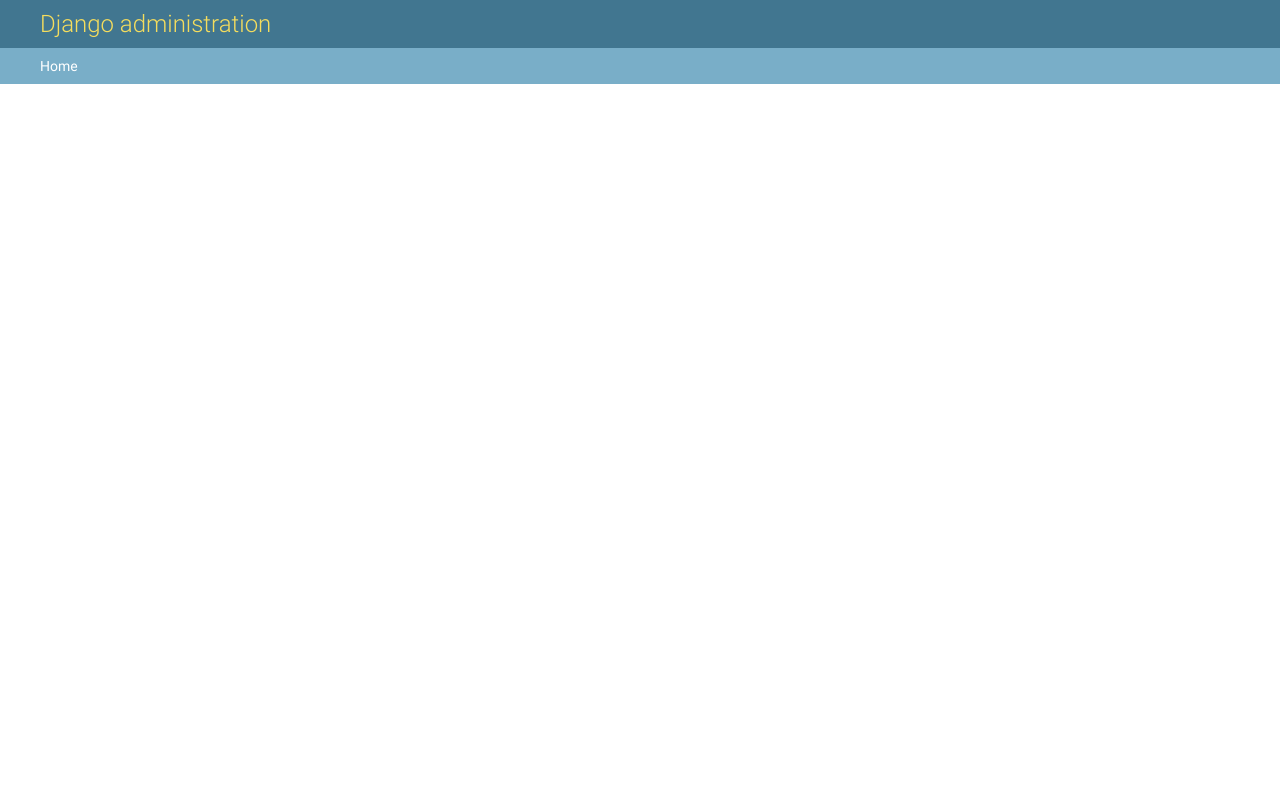
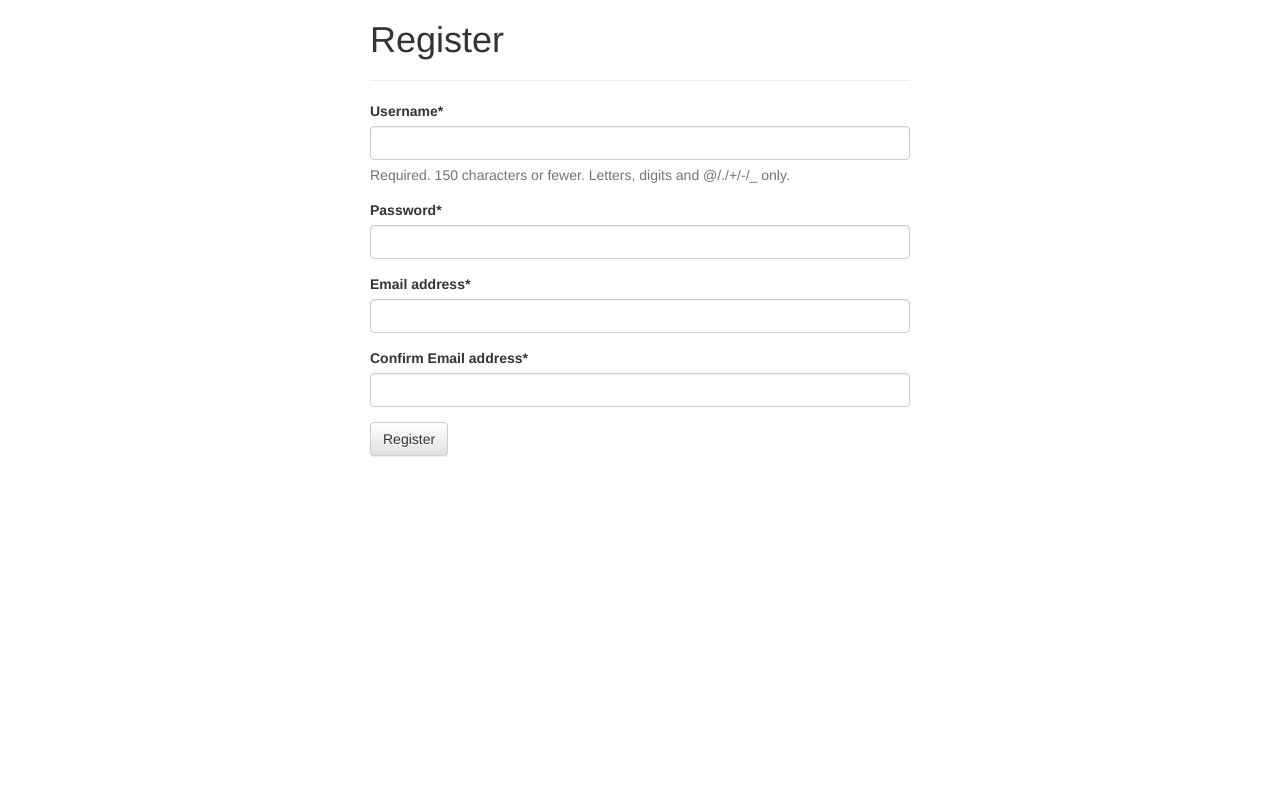
Before and after one commit to dawidPyth/pite_project, a Django app: page /register/ in a window 1280 px wide. Run offline with Django 3.2, Linux system fonts and the light colour scheme; some libraries are stand-ins or nearby versions.

Commit message:
new html views - still problem with extracting data from forms

```diff
--- a/english_elearning/english_elearning/login/forms.py
+++ b/english_elearning/english_elearning/login/forms.py
@@ -1,9 +1,49 @@
-from django.contrib.auth.forms import AuthenticationForm
+from django.contrib.auth import (authenticate, get_user_model)
 from django import forms
 
 # If you don't do this you cannot use Bootstrap CSS
-class LoginForm(AuthenticationForm):
-    username = forms.CharField(label="Username", max_length=30,
-                               widget=forms.TextInput(attrs={'class': 'form-control', 'name': 'username'}))
-    password = forms.CharField(label="Password", max_length=30,
-                               widget=forms.TextInput(attrs={'class': 'form-control', 'name': 'password'}))
+
+User = get_user_model()
+
+
+class UserLoginForm(forms.Form):
+    username = forms.CharField()
+    password = forms.CharField(widget=forms.PasswordInput)
+
+    def clean(self, *args, **kwargs):
+        username = self.cleaned_data.get("username")
+        password = self.cleaned_data.get("password")
+        if username and password:
+            user = authenticate(username=username, password=password)
+            if not user:
+                raise forms.ValidationError("This user not exist")
+            if not user.check_password(password):
+                raise forms.ValidationError("Incorrect password")
+            if not user.is_active:
+                raise forms.ValidationError("User is inactive")
+            return super(UserLoginForm, self).clean(*args, **kwargs)
+
+
+class UserRegisterForm(forms.ModelForm):
+    email = forms.EmailField(label='Email address')
+    email2 = forms.EmailField(label='Confirm Email address')
+    password = forms.CharField(widget=forms.PasswordInput)
+
+    class Meta:
+        model = User
+        fields = [
+            'username',
+            'password',
+            'email',
+            'email2'
+        ]
+
+    def clean(self, *args, **kwargs):
+        email = self.cleaned_data.get('email')
+        email2 = self.cleaned_data.get('email2')
+        if email != email2:
+            raise forms.ValidationError("Emails must match")
+        email_qs = User.objects.filter(email=email)
+        if email_qs.exists():
+            raise forms.ValidationError("Email exists")
+        return super(UserRegisterForm,self).clean(*args, **kwargs)
--- a/english_elearning/english_elearning/login/views.py
+++ b/english_elearning/english_elearning/login/views.py
@@ -1,6 +1,7 @@
 from django.shortcuts import render, redirect
 from django.contrib.auth.decorators import login_required
-from django.contrib.auth.forms import UserCreationForm
+from django.contrib.auth import (authenticate, get_user_model, login, logout)
+from .forms import UserLoginForm, UserRegisterForm
 # Create your views here.
 # this login required decorator is to not allow to any
 # view without authenticating
@@ -8,14 +9,40 @@ from django.contrib.auth.forms import UserCreationForm
 def home(request):
     return render(request,"home.html")
 
-def register(request):
-   if request.method == 'POST':
-       form = UserCreationForm(request.POST)
-       if form.is_valid():
-           form.save()
-           return redirect('/')
-   else:
-        form = UserCreationForm()
 
-        args = {'form': form}
-        return render(request, 'reg_form.html', args)
+def login_view(request):
+    print(request.user.is_authenticated())
+    title = "Login"
+    form = UserLoginForm(request.POST or None)
+    if form.is_valid():
+        username = form.cleaned_data.get("username")
+        password = form.cleaned_data.get("password")
+        user = authenticate(username=username, password=password)
+        login(request, user)
+        print(request.user.is_authenticated())
+        return redirect("/")
+    return render(request, 'login.html', {"form":form, "title": title})
+
+
+def logout_view(request):
+    logout(request)
+    return render(request, 'logout.html', {})
+
+
+def register_view(request):
+    title = 'Register'
+    form = UserRegisterForm(request.POST or None)
+    request.user.is_authenticated()
+    if form.is_valid():
+        user = form.save(commit=False)
+        password = form.cleaned_data.get("password")
+        user.set_password(password)
+        user.save()
+        user.backend = 'django.contrib.auth.backends.ModelBackend'
+        login(request, user)
+        return redirect("/")
+    context = {
+        "form": form,
+        "title": title
+    }
+    return render(request, 'form.html', context)
--- a/english_elearning/english_elearning/urls.py
+++ b/english_elearning/english_elearning/urls.py
@@ -16,13 +16,13 @@ Including another URLconf
 from django.conf.urls import url, include
 from django.contrib import admin
 from django.contrib.auth import views
-from login.views import register
+from login.views import (login_view, logout_view, register_view)
 
 urlpatterns = [
     url(r'^admin/', admin.site.urls),
     url(r'', include('translations_module.urls')),
     url(r'', include('english_elearning.login.urls')),
-    url(r'^login/$', views.login, {'template_name': 'login.html'}),
-    url(r'^logout/$', views.logout, {'template_name': 'logout.html'}),
-    url(r'^register/$', register, name='reg_form.html'),
+    url(r'^login/$', login_view, name='login'),
+    url(r'^register/$', register_view, name='register'),
+    url(r'^logout/$', logout_view, name='logout'),
 ]
--- a/english_elearning/translations_module/templates/base.html
+++ b/english_elearning/translations_module/templates/base.html
@@ -1,88 +1,93 @@
-{% load i18n admin_static %}<!DOCTYPE html>
-{% get_current_language as LANGUAGE_CODE %}{% get_current_language_bidi as LANGUAGE_BIDI %}
-<html lang="{{ LANGUAGE_CODE|default:"en-us" }}" {% if LANGUAGE_BIDI %}dir="rtl"{% endif %}>
+{% load staticfiles %}
+<!--DOCTYPE html -->
+<html>
 <head>
-<title>{% block title %}{% endblock %}</title>
-<link rel="stylesheet" type="text/css" href="{% block stylesheet %}{% static "admin/css/base.css" %}{% endblock %}" />
-{% block extrastyle %}{% endblock %}
-{% if LANGUAGE_BIDI %}<link rel="stylesheet" type="text/css" href="{% block stylesheet_rtl %}{% static "admin/css/rtl.css" %}{% endblock %}" />{% endif %}
-{% block extrahead %}{% endblock %}
-{% block blockbots %}<meta name="robots" content="NONE,NOARCHIVE" />{% endblock %}
+<title>{% block head_title %}Advancing the Blog{% endblock head_title %}</title>
+<!-- Latest compiled and minified CSS -->
+<link rel="stylesheet" href="https://maxcdn.bootstrapcdn.com/bootstrap/3.3.6/css/bootstrap.min.css" integrity="sha384-1q8mTJOASx8j1Au+a5WDVnPi2lkFfwwEAa8hDDdjZlpLegxhjVME1fgjWPGmkzs7" crossorigin="anonymous">
+
+<!-- Optional theme -->
+<link rel="stylesheet" href="https://maxcdn.bootstrapcdn.com/bootstrap/3.3.6/css/bootstrap-theme.min.css" integrity="sha384-fLW2N01lMqjakBkx3l/M9EahuwpSfeNvV63J5ezn3uZzapT0u7EYsXMjQV+0En5r" crossorigin="anonymous">
+
+<link rel='stylesheet' href='https://maxcdn.bootstrapcdn.com/font-awesome/4.5.0/css/font-awesome.min.css' >
+
+
+<link rel='stylesheet' href='{% static "css/base.css" %}' />
+<style>
+{% block style %}{% endblock style %}
+</style>
+
+{% block head_extra %} {% endblock head_extra %}
 </head>
-{% load i18n %}
+<body>
+<div id="fb-root"></div>
+<script>(function(d, s, id) {
+var js, fjs = d.getElementsByTagName(s)[0];
+if (d.getElementById(id)) return;
+js = d.createElement(s); js.id = id;
+js.src = "//connect.facebook.net/en_US/sdk.js#xfbml=1&version=v2.5";
+fjs.parentNode.insertBefore(js, fjs);
+}(document, 'script', 'facebook-jssdk'));</script>
 
-<body class="{% if is_popup %}popup {% endif %}{% block bodyclass %}{% endblock %}"
-  data-admin-utc-offset="{% now "Z" %}">
 
-<!-- Container -->
-<div id="container">
 
-    {% if not is_popup %}
-    <!-- Header -->
-    <div id="header">
-        <div id="branding">
-        {% block branding %}{% endblock %}
-        </div>
-        {% block usertools %}
-        {% if has_permission %}
-        <div id="user-tools">
-            {% block welcome-msg %}
-                {% trans 'Welcome,' %}
-                <strong>{% firstof user.get_short_name user.get_username %}</strong>.
-            {% endblock %}
-            {% block userlinks %}
-                {% if site_url %}
-                    <a href="{{ site_url }}">{% trans 'View site' %}</a> /
-                {% endif %}
-                {% if user.is_active and user.is_staff %}
-                    {% url 'django-admindocs-docroot' as docsroot %}
-                    {% if docsroot %}
-                        <a href="{{ docsroot }}">{% trans 'Documentation' %}</a> /
-                    {% endif %}
-                {% endif %}
-                {% if user.has_usable_password %}
-                <a href="{% url 'admin:password_change' %}">{% trans 'Change password' %}</a> /
-                {% endif %}
-                <a href="{% url 'admin:logout' %}">{% trans 'Log out' %}</a>
-            {% endblock %}
-        </div>
-        {% endif %}
-        {% endblock %}
-        {% block nav-global %}{% endblock %}
-    </div>
-    <!-- END Header -->
-    {% block breadcrumbs %}
-    <div class="breadcrumbs">
-    <a href="{% url 'admin:index' %}">{% trans 'Home' %}</a>
-    {% if title %} &rsaquo; {{ title }}{% endif %}
-    </div>
-    {% endblock %}
-    {% endif %}
+{% include "messages_display.html" %}
+<div class='container'>
+{% block content %}{% endblock content %}
+</div>
 
-    {% block messages %}
-        {% if messages %}
-        <ul class="messagelist">{% for message in messages %}
-          <li{% if message.tags %} class="{{ message.tags }}"{% endif %}>{{ message|capfirst }}</li>
-        {% endfor %}</ul>
-        {% endif %}
-    {% endblock messages %}
 
-    <!-- Content -->
-    <div id="content" class="{% block coltype %}colM{% endblock %}">
-        {% block pretitle %}{% endblock %}
-        {% block content_title %}{% if title %}<h1>{{ title }}</h1>{% endif %}{% endblock %}
-        {% block content %}
-        {% block object-tools %}{% endblock %}
-        {{ content }}
-        {% endblock %}
-        {% block sidebar %}{% endblock %}
-        <br class="clear" />
-    </div>
-    <!-- END Content -->
 
-    {% block footer %}<div id="footer"></div>{% endblock %}
-</div>
-<!-- END Container -->
+<!-- Latest compiled and minified JavaScript -->
+<script   src="http://code.jquery.com/jquery-1.12.2.min.js"   integrity="sha256-lZFHibXzMHo3GGeehn1hudTAP3Sc0uKXBXAzHX1sjtk="   crossorigin="anonymous"></script>
+
+
+<script src="https://maxcdn.bootstrapcdn.com/bootstrap/3.3.6/js/bootstrap.min.js" integrity="sha384-0mSbJDEHialfmuBBQP6A4Qrprq5OVfW37PRR3j5ELqxss1yVqOtnepnHVP9aJ7xS" crossorigin="anonymous"></script>
+
+<script src='https://cdnjs.cloudflare.com/ajax/libs/marked/0.3.5/marked.min.js'></script>
+
+<script type="text/javascript">
+$(document).ready(function(){
+    $(".content-markdown").each(function(){
+            var content = $(this).text()
+            var markedContent = marked(content)
+            $(this).html(markedContent)
+    })
+    $(".post-detail-item img").each(function(){
+            $(this).addClass("img-responsive");
+    })
+
+    var contentInput = $("#id_content");
+    function setContent(value){
+        var markedContent = marked(value)
+        $("#preview-content").html(markedContent)
+        $("#preview-content img").each(function(){
+            $(this).addClass("img-responsive")
+        })
+    }
+    setContent(contentInput.val())
+    contentInput.keyup(function(){
+        var newContent = $(this).val()
+        setContent(newContent)
+    })
+    var titleInput = $("#id_title");
+
+    function setTitle(value) {
+        $("#preview-title").text(value)
+    }
+    setTitle(titleInput.val())
+    titleInput.keyup(function(){
+        var newContent = $(this).val()
+        setTitle(newContent)
+    })
+    $(".comment-reply-btn").click(function(event){
+        event.preventDefault();
+        $(this).parent().next(".comment-reply").fadeToggle();
+    })
+    // preview-title
+    // preview-content
+})
+</script>
 
 </body>
 </html>
--- /dev/null
+++ b/english_elearning/translations_module/templates/form.html
@@ -0,0 +1,15 @@
+{% extends "base.html" %}
+{% load crispy_forms_tags %}
+
+
+{% block content %}
+<div class='col-sm-6 col-sm-offset-3'>
+<h1>{{ title }}</h1>
+<hr/>
+
+<form method='POST' action='' enctype='multipart/form-data'>{% csrf_token %}
+{{ form|crispy }}
+<input type='submit' class='btn btn-default' value='{{ title }}' />
+</form>
+</div>
+{% endblock content %}
--- /dev/null
+++ b/english_elearning/translations_module/templates/messages_display.html
@@ -0,0 +1,11 @@
+{% if messages %}
+    <div class='messages'>
+
+    <ul class="messages">
+    {% for message in messages %}
+    <li{% if message.tags %} class="{{ message.tags }}"{% endif %}>{% if "html_safe" in message.tags %}{{ message|safe }}{% else %}{{ message }}{% endif %}</li>
+    {% endfor %}
+    </ul>
+
+    </div>
+{% endif %}
--- a/english_elearning/translations_module/templates/reg_form.html
+++ b/english_elearning/translations_module/templates/reg_form.html
@@ -1,22 +1,97 @@
-{% extends "admin/base_site.html" %}
-{% block body %}
-<div id="content-main">
+<!DOCTYPE html>
+<html>
+<style>
+form {
+    border: 3px solid #f1f1f1;
+}
 
-<form method="post">{% csrf_token %}
-  <div class="form-row">
-    {{ form.username.errors }}
-    {{ form.username.label_tag }} {{ form.username }}
-  </div>
-  <div class="form-row">
-    {{ form.password.errors }}
-    {{ form.password.label_tag }} {{ form.password }}
-    <input type="hidden" name="next" value="{{ next }}" />
+input[type=text], input[type=password] {
+    width: 30%;
+    padding: 12px 20px;
+    margin: 8px 0;
+    display: inline-block;
+    border: 1px solid #ccc;
+    box-sizing: border-box;
+    margin:auto;
+    display:block;
+}
+
+button {
+    background-color: #4CAF50;
+    color: white;
+    padding: 14px 20px;
+    margin: 8px 0;
+    border: none;
+    cursor: pointer;
+    width: 30%;
+    margin:auto;
+    display:block;
+}
+
+button:hover {
+    opacity: 0.8;
+}
+
+.cancelbtn {
+    width: auto;
+    padding: 10px 18px;
+    background-color: #f44336;
+}
+
+.imgcontainer {
+    text-align: center;
+    margin: 24px 0 12px 0;
+}
+
+img.avatar {
+    width: 40%;
+    border-radius: 50%;
+}
+
+.container {
+    padding: 16px;
+}
+
+span.psw {
+    float: right;
+    padding-top: 16px;
+}
+
+/* Change styles for span and cancel button on extra small screens */
+@media screen and (max-width: 300px) {
+    span.psw {
+       display: block;
+       float: none;
+    }
+    .cancelbtn {
+       width: 100%;
+    }
+}
+</style>
+<body>
+
+<h2>Register Form</h2>
+
+<form method='POST' action="" enctype="multipart/form-data">
+
+
+  <div class=class="col-sm-6 col-sm-offset-3">
+    <label><b><center>Username</center></b></label><br>
+    <input type="text" placeholder="Enter Username" name="username" required><br>
+
+    <label><b><center>Password</center></b></label><br>
+    <input type="password" placeholder="Enter Password" name="password" required><br>
+
+    <label><b><center>Email</center></b></label><br>
+    <input type="text" placeholder="Enter Email" name="email" required><br>
+
+    <label><b><center>Confirm Email</center></b></label><br>
+    <input type="text" placeholder="Confirm Email" name="email2" required><br>
+
+    <button type="submit">Register</button>
   </div>
 
-  <div class="submit-row">
-    <label>&nbsp;"Register"</label>
-  </div>
 </form>
 
-</div>
-{% endblock %}
+</body>
+</html>
```
Also changed, not shown: english_elearning/english_elearning/settings.py (+6 -1 lines), english_elearning/translations_module/templates/login.html (+77 -55 lines), english_elearning/translations_module/templates/logout.html (+77 -3 lines).
